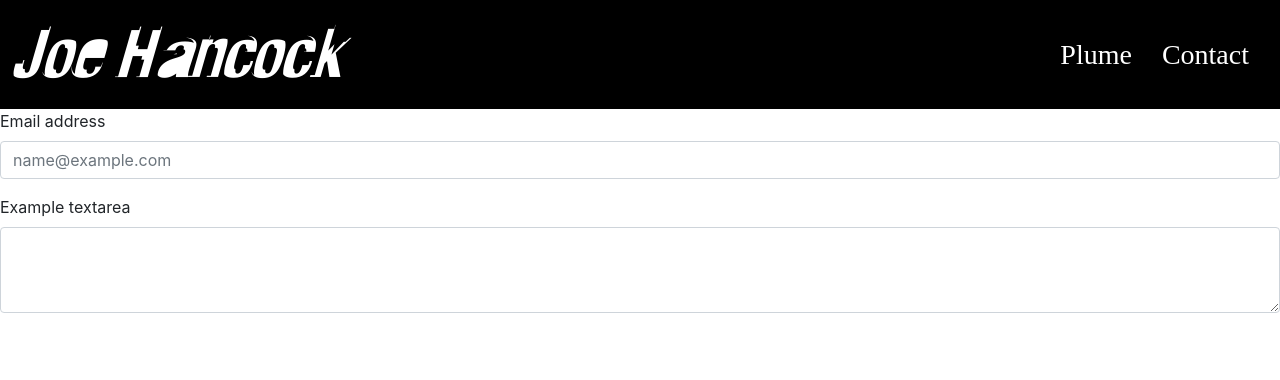
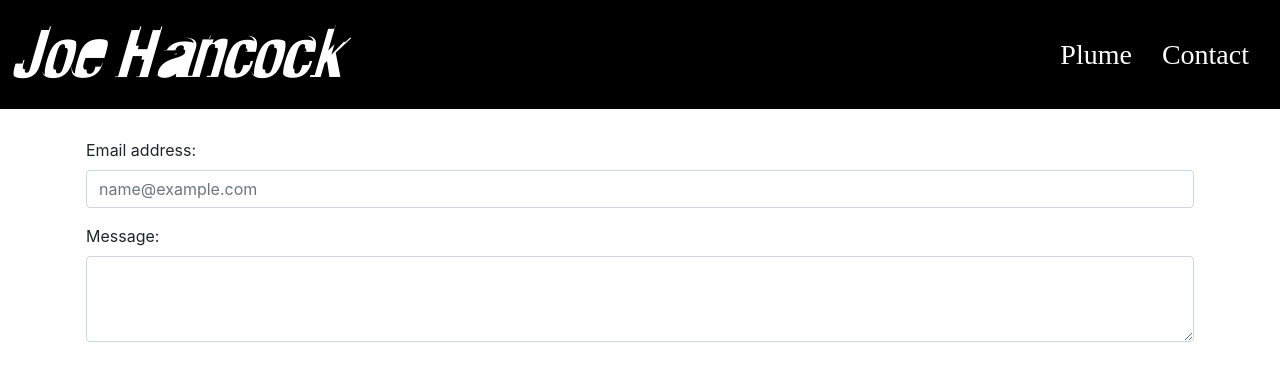
Before and after one commit to JoeHancock1995/Portfolio-React, a React (Create React App) app: page /contact in a window 1280 px wide. Shown: the top 380 px of the page. Built offline with nearby package versions, Linux system fonts and the light colour scheme.

Commit message:
changes made to the contact form

```diff
--- a/src/App.js
+++ b/src/App.js
@@ -1,11 +1,13 @@
 import React, { Component } from "react";
 import { BrowserRouter as Router, Route } from 'react-router-dom';
+import 'bootstrap/dist/css/bootstrap.min.css';
 import Header from './components/Header/Header';
 import Home from './components/Home/Home';
 import Contact from './components/contact/Contact';
 import Plume from './components/Plume/Plume';
 import "./fonts/stylesheet.css";
 import './App.css';
+
 
 
 
--- /dev/null
+++ b/src/components/contact/Contact.css
@@ -0,0 +1,3 @@
+.form-container{
+    width: 80%;
+}
--- a/src/components/contact/Contact.js
+++ b/src/components/contact/Contact.js
@@ -1,20 +1,34 @@
-import React from 'react';
-import 'bootstrap/dist/css/bootstrap.min.css';
+import React, { useState } from 'react';
+// import Jumbotron from 'react-bootstrap/Jumbotron';
 import Form from 'react-bootstrap/Form';
+import Container from 'react-bootstrap/Container';
 
-export default props => {
+
+const FormRender = ({ children }) => {
+  const [show, toggleShow] = useState(true);
+
   return (
-    <div className='form-container'>
 <Form>
   <Form.Group controlId="exampleForm.ControlInput1">
-                <Form.Label>Email address</Form.Label>
+    <Form.Label>Email address:</Form.Label>
     <Form.Control type="email" placeholder="name@example.com" />
   </Form.Group>
+
   <Form.Group controlId="exampleForm.ControlTextarea1">
-                <Form.Label>Example textarea</Form.Label>
+    <Form.Label>Message:</Form.Label>
     <Form.Control as="textarea" rows="3" />
   </Form.Group>
 </Form>
-    </div>
   );
-}
+};
+
+const Contact = () => (
+  <Container className="p-3">
+    {/* <Jumbotron> */}
+      <FormRender className="form">
+      </FormRender>
+    {/* </Jumbotron> */}
+  </Container>
+);
+
+export default Contact;
```
Lines whose indentation alone changed are shown as unchanged.
